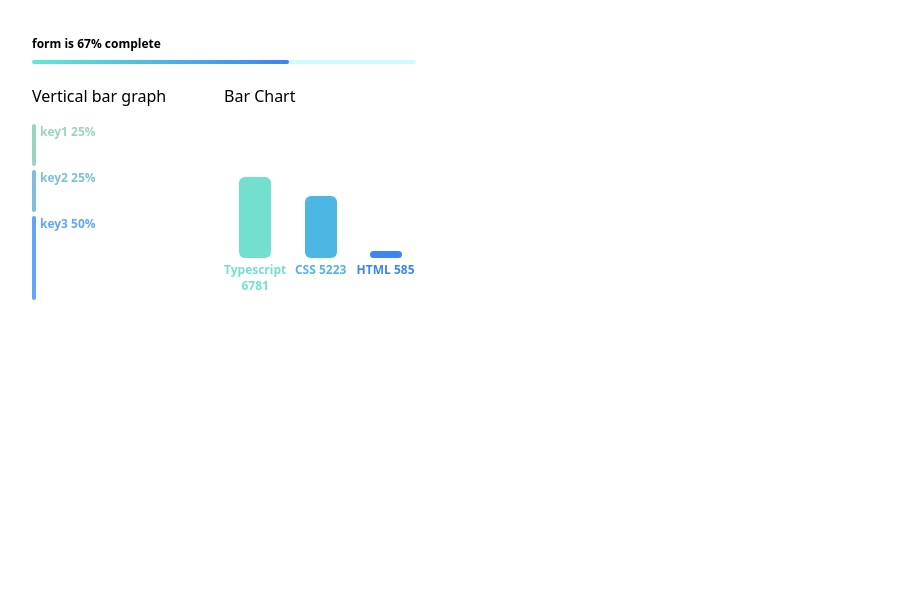
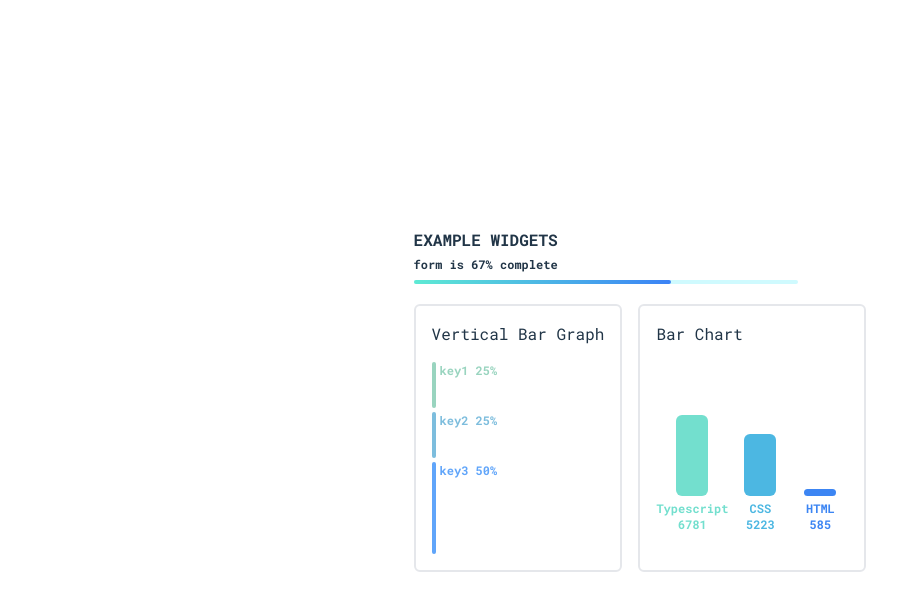
Before and after one commit to JustinePham/widgets, a React (Vite) app: page / in a window 1280 px wide. Shown: the top 610 px of the page, without its empty margins (0-897 px from the left). Built offline with nearby package versions, Linux system fonts and the light colour scheme.

Commit message:
css updates

```diff
--- a/index.html
+++ b/index.html
@@ -6,6 +6,10 @@
     <meta name="viewport" content="width=device-width, initial-scale=1.0" />
     <title>Vite + React + TS</title>
     <link href="/src/output.css" rel="stylesheet" />
+    <link href="/src/index.css" rel="stylesheet" />
+    <link rel="preconnect" href="https://fonts.googleapis.com">
+    <link rel="preconnect" href="https://fonts.gstatic.com" crossorigin>
+    <link href="https://fonts.googleapis.com/css2?family=Roboto+Mono:ital,wght@0,100..700;1,100..700&display=swap" rel="stylesheet">
     </head>
   <body>
     <div id="root"></div>
--- a/src/App.tsx
+++ b/src/App.tsx
@@ -6,15 +6,19 @@ import VerticalPctBarGraph from './components/verticalbargraph';
 function App() {
   return (
     <>
+      <h1 className='font-bold'>EXAMPLE WIDGETS</h1>
       <div className="w-96 pb-4">
         <BarGraph pct={67} itemName={'form'} />
       </div>
-      <div className="flex flex-row">
-        <div className="w-48 h-48 pb-4">
-          <h1 className="pb-4">Vertical bar graph</h1>
-          <VerticalPctBarGraph data={{key1: 25, key2: 25, key3:50}} barWidth='0.25rem'/>
+      <div className="flex flex-row gap-4">
+        <div className="border-2 rounded-md p-4">
+          <h1 className="pb-4">Vertical Bar Graph</h1>
+          <div className='w-24 h-48'>
+            <VerticalPctBarGraph data={{key1: 25, key2: 25, key3:50}} barWidth='0.25rem'/>
+
+          </div>
         </div>
-        <div>
+        <div className="border-2 rounded-md p-4">
           <h1>Bar Chart</h1>
           <div className='w-48 h-48'>
           <BarChart data={{Typescript: 6781, CSS: 5223, HTML:585}} barWidth='2rem' colors={['#73dfce', '#4cb7e2', '#3c85f3']}/>
--- a/src/components/barchart.tsx
+++ b/src/components/barchart.tsx
@@ -15,10 +15,8 @@ const BarChart: FC<{ data:{[key: string]: number}, barWidth:string, colors:strin
                             <div className=" rounded-md" style={{ backgroundColor: colors[index], width:barWidth, height: ((data[section] / sum) * 100) + "%"  }}></div>
                         </div>
                         <label className="text-xs font-bold text-center h-1/5" style={{ color: colors[index] }}>{section} {data[section]} </label>
-
                     </div>
                 </div>
-
             ))
          }
         </div>
--- a/src/index.css
+++ b/src/index.css
@@ -1,10 +1,9 @@
 
-@tailwind base;
-@tailwind components;
-@tailwind utilities;
 
 :root {
-  font-family: Inter, system-ui, Avenir, Helvetica, Arial, sans-serif;
+  font-family: "Roboto Mono", monospace;
+  font-optical-sizing: auto;
+  /* font-family: Inter, system-ui, Avenir, Helvetica, Arial, sans-serif; */
   line-height: 1.5;
   font-weight: 400;
 
@@ -35,10 +34,7 @@ body {
   min-height: 100vh;
 }
 
-h1 {
-  font-size: 3.2em;
-  line-height: 1.1;
-}
+
 
 button {
   border-radius: 8px;
```
Also changed, not shown: src/output.css.
